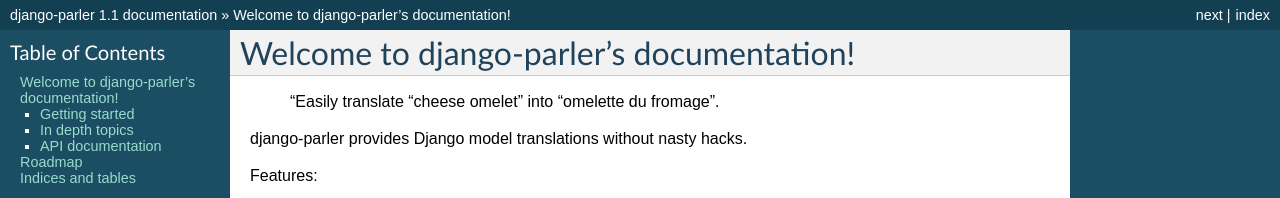
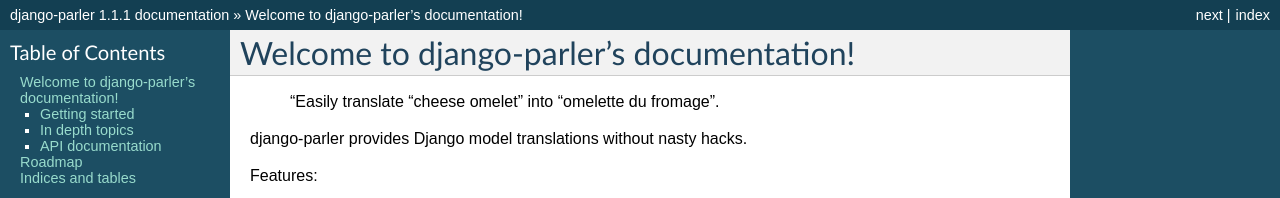
Before and after one commit to django-parler/django-parler, a Sphinx documentation site: the page built from docs/index.rst, in a window 1280 px wide and 900 px high. Shown: the top 198 px of the window. Built offline with Sphinx 7.4.7, drawn with Linux system fonts in a browser that asks for light colours; some of the changed text lies outside the part shown.

Commit message:
Bump version to 1.1.1

```diff
--- a/docs/conf.py
+++ b/docs/conf.py
@@ -59,9 +59,9 @@
 # built documents.
 #
 # The short X.Y version.
-version = '1.1'
+version = '1.1.1'
 # The full version, including alpha/beta/rc tags.
-release = '1.1'
+release = '1.1.1'
 
 # The language for content autogenerated by Sphinx. Refer to documentation
 # for a list of supported languages.
--- a/parler/__init__.py
+++ b/parler/__init__.py
@@ -1,5 +1,5 @@
 # following PEP 440
-__version__ = "1.1"
+__version__ = "1.1.1"
 
 __all__ = (
     'is_multilingual_project',
```
